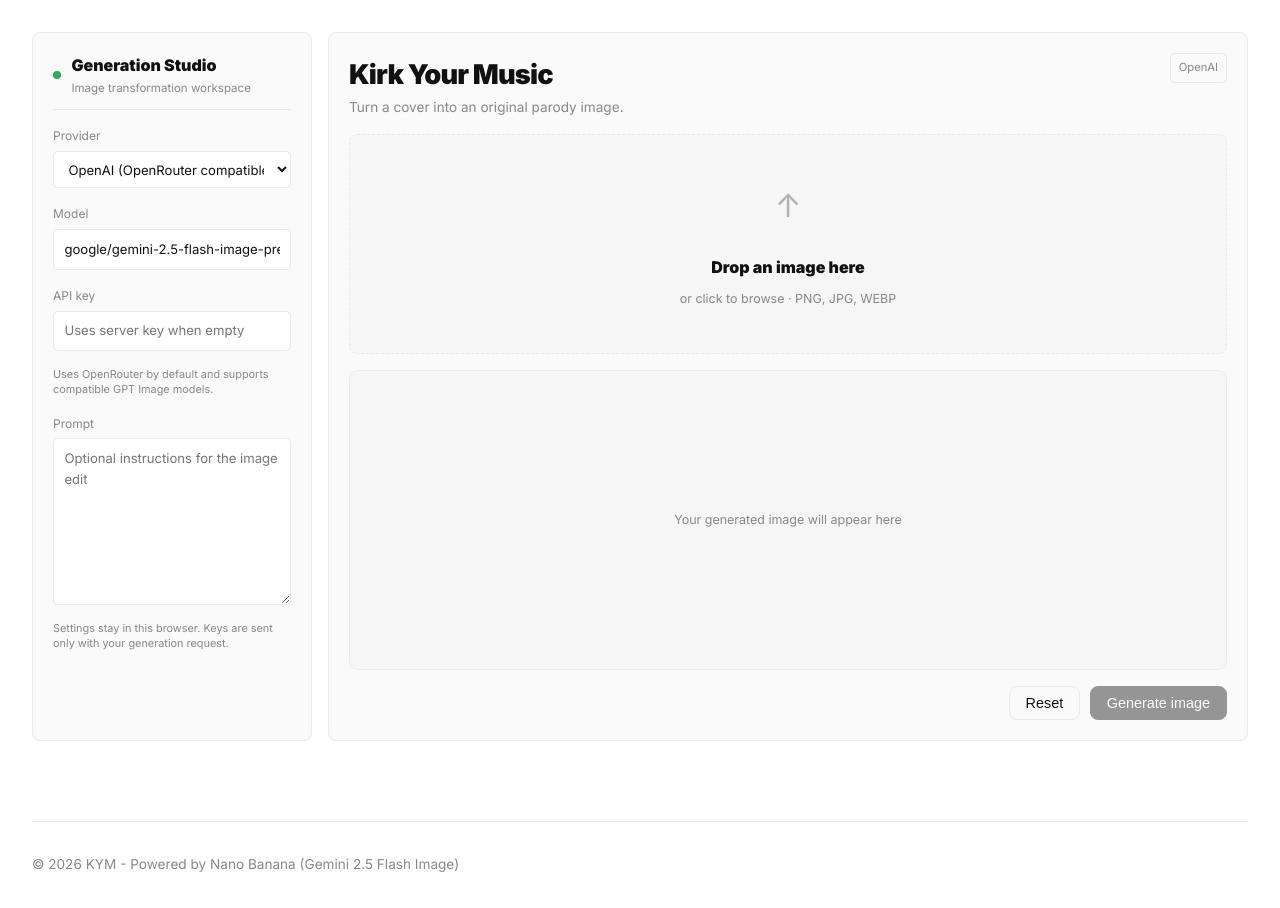
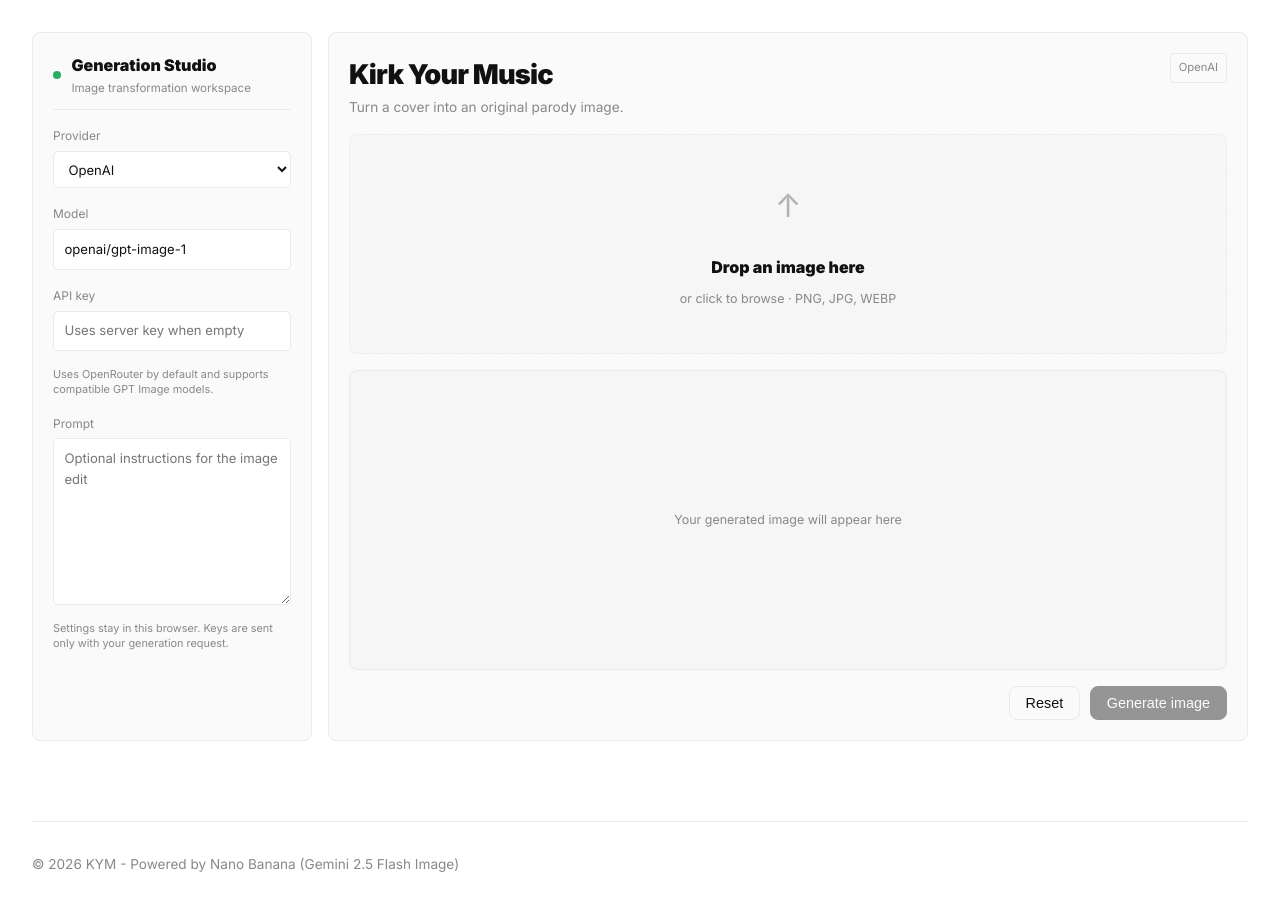
Before and after one commit to sakulik2/kirkyourmusic, a Next.js app: page / in a window 1280 px wide. Built offline with nearby package versions, Linux system fonts and the light colour scheme.

Commit message:
fix: default OpenAI provider to GPT Image

```diff
--- a/app/api/kirkify/route.ts
+++ b/app/api/kirkify/route.ts
@@ -23,7 +23,7 @@ export async function POST(req: Request) {
         const provider = body?.provider === "gemini" ? "gemini" : "openai";
         const fallbackKey = provider === "gemini" ? process.env.GEMINI_API_KEY : process.env.OPENROUTER_API_KEY;
         const apiKey = typeof body?.apiKey === "string" && body.apiKey ? body.apiKey : fallbackKey;
-        const model = typeof body?.model === "string" && body.model ? body.model : provider === "gemini" ? "gemini-2.5-flash-image-preview" : "google/gemini-2.5-flash-image-preview";
+        const model = typeof body?.model === "string" && body.model ? body.model : provider === "gemini" ? "gemini-2.5-flash-image-preview" : "openai/gpt-image-1";
         const prompt = typeof body?.prompt === "string" && body.prompt.trim() ? body.prompt.trim() : defaultPrompt;
         const match = image.match(/^data:(image\/[a-z0-9.+-]+);base64,([a-zA-Z0-9+/=\s]+)$/i);
         if (!match) return NextResponse.json({ error: "Image must be a valid base64 data URL" }, { status: 400 });
--- a/app/page.tsx
+++ b/app/page.tsx
@@ -8,7 +8,7 @@ export default function Home() {
     const [image, setImage] = useState<string | null>(null);
     const [result, setResult] = useState<string | null>(null);
     const [provider, setProvider] = useState<Provider>("openai");
-    const [model, setModel] = useState("google/gemini-2.5-flash-image-preview");
+    const [model, setModel] = useState("openai/gpt-image-1");
     const [apiKey, setApiKey] = useState("");
     const [prompt, setPrompt] = useState("");
     const [quality, setQuality] = useState("auto");
@@ -19,7 +19,7 @@ export default function Home() {
 
     useEffect(() => {
         const saved = localStorage.getItem("kym-settings");
-        if (saved) try { const s = JSON.parse(saved); const p = s.provider === "gemini" ? "gemini" : "openai"; setProvider(p); setModel(s.model || (p === "gemini" ? "gemini-2.5-flash-image-preview" : "google/gemini-2.5-flash-image-preview")); setApiKey(s.apiKey || ""); setPrompt(s.prompt || ""); setQuality(s.quality || "auto"); setSize(s.size || "1024x1024"); } catch { /* ignore invalid local settings */ }
+        if (saved) try { const s = JSON.parse(saved); const p = s.provider === "gemini" ? "gemini" : "openai"; const defaultModel = p === "gemini" ? "gemini-2.5-flash-image-preview" : "openai/gpt-image-1"; const savedModel = typeof s.model === "string" ? s.model : ""; setProvider(p); setModel(p === "openai" && !savedModel.startsWith("openai/") ? defaultModel : savedModel || defaultModel); setApiKey(s.apiKey || ""); setPrompt(s.prompt || ""); setQuality(s.quality || "auto"); setSize(s.size || "1024x1024"); } catch { /* ignore invalid local settings */ }
     }, []);
     useEffect(() => { localStorage.setItem("kym-settings", JSON.stringify({ provider, model, apiKey, prompt, quality, size })); }, [provider, model, apiKey, prompt, quality, size]);
 
@@ -33,7 +33,7 @@ export default function Home() {
     return <main className="workspace">
         <section className="control-panel">
             <div className="panel-heading"><span className="status-dot" /> <div><strong>Generation Studio</strong><small>Image transformation workspace</small></div></div>
-            <label>Provider<select value={provider} onChange={e => { const p = e.target.value as Provider; setProvider(p); setModel(p === "gemini" ? "gemini-2.5-flash-image-preview" : "google/gemini-2.5-flash-image-preview"); }}><option value="openai">OpenAI (OpenRouter compatible)</option><option value="gemini">Gemini</option></select></label>
+            <label>Provider<select value={provider} onChange={e => { const p = e.target.value as Provider; setProvider(p); setModel(p === "gemini" ? "gemini-2.5-flash-image-preview" : "openai/gpt-image-1"); }}><option value="openai">OpenAI</option><option value="gemini">Gemini</option></select></label>
             <label>Model<input value={model} onChange={e => setModel(e.target.value)} /></label>
             <label>API key<input type="password" placeholder="Uses server key when empty" value={apiKey} onChange={e => setApiKey(e.target.value)} /></label>
             {provider === "openai" && <p className="privacy-note">Uses OpenRouter by default and supports compatible GPT Image models.</p>}
```
